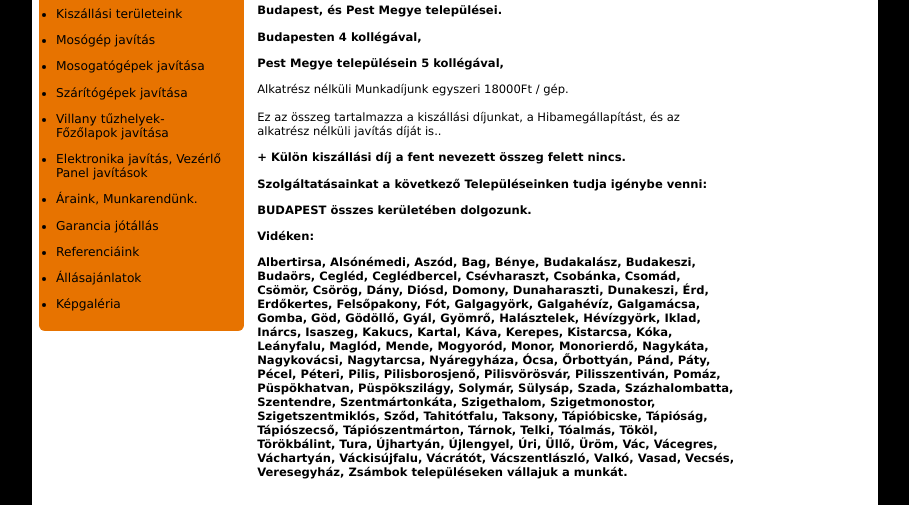
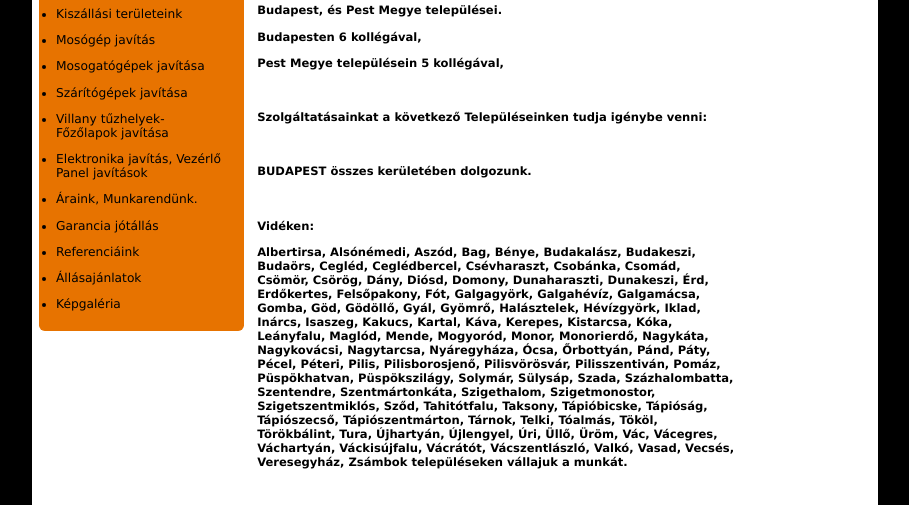
Before and after one commit to Adammihaly/szerviz2, a plain HTML site: page kiszallitasi-teruleteink.html in a window 1280 px wide. Shown: the part 261-766 px from the top of the page, without its empty margins (185-1094 px from the left). Drawn offline with Linux system fonts and the light colour scheme.

Commit message:
sűrgős ár módosítások
9 900 Ft

```diff
--- a/kiszallitasi-teruleteink.html
+++ b/kiszallitasi-teruleteink.html
@@ -88,14 +88,10 @@
                 <div>
                     <p class="content-p bold">Szervizünk az alábbi településeken dolgozik:</p>
                     <p class="content-p bold">Budapest, és Pest Megye települései.</p>
-                    <p class="content-p bold">Budapesten 4 kollégával,</p>
-                    <p class="content-p bold">Pest Megye településein 5 kollégával,</p>
-                    <p class="content-p">Alkatrész nélküli Munkadíjunk egyszeri 18000Ft / gép.<br><br>
-                        Ez az összeg tartalmazza a kiszállási díjunkat, a Hibamegállapítást, és az alkatrész nélküli javítás díját is..</p>
-                    <p class="content-p"></p>
-                    <p class="content-p bold">+ Külön kiszállási díj a fent nevezett összeg felett nincs.</p>
-                    <p class="content-p bold">Szolgáltatásainkat a következő Településeinken tudja igénybe venni:</p>
-                    <p class="content-p bold">BUDAPEST összes kerületében dolgozunk.</p>
+                    <p class="content-p bold">Budapesten 6 kollégával,</p>
+                    <p class="content-p bold">Pest Megye településein 5 kollégával,</p><br><br>
+                    <p class="content-p bold">Szolgáltatásainkat a következő Településeinken tudja igénybe venni:</p><br><br>
+                    <p class="content-p bold">BUDAPEST összes kerületében dolgozunk.</p><br><br>
                     <p class="content-p bold">Vidéken:</p>
                     <p class="content-p bold">Albertirsa, Alsónémedi, Aszód, Bag, Bénye, Budakalász, Budakeszi, Budaörs,
                         Cegléd, Ceglédbercel, Csévharaszt, Csobánka, Csomád, Csömör, Csörög, Dány, Diósd, Domony,
```
Also changed, not shown: araink-munkarendunk.html (+4 -1 lines), elektronika-javitas-vezerlo-panel-javitasok.html (+5 -2 lines), villany-tuzhelyek-fozolapok-javitasa.html (+3 -0 lines).
